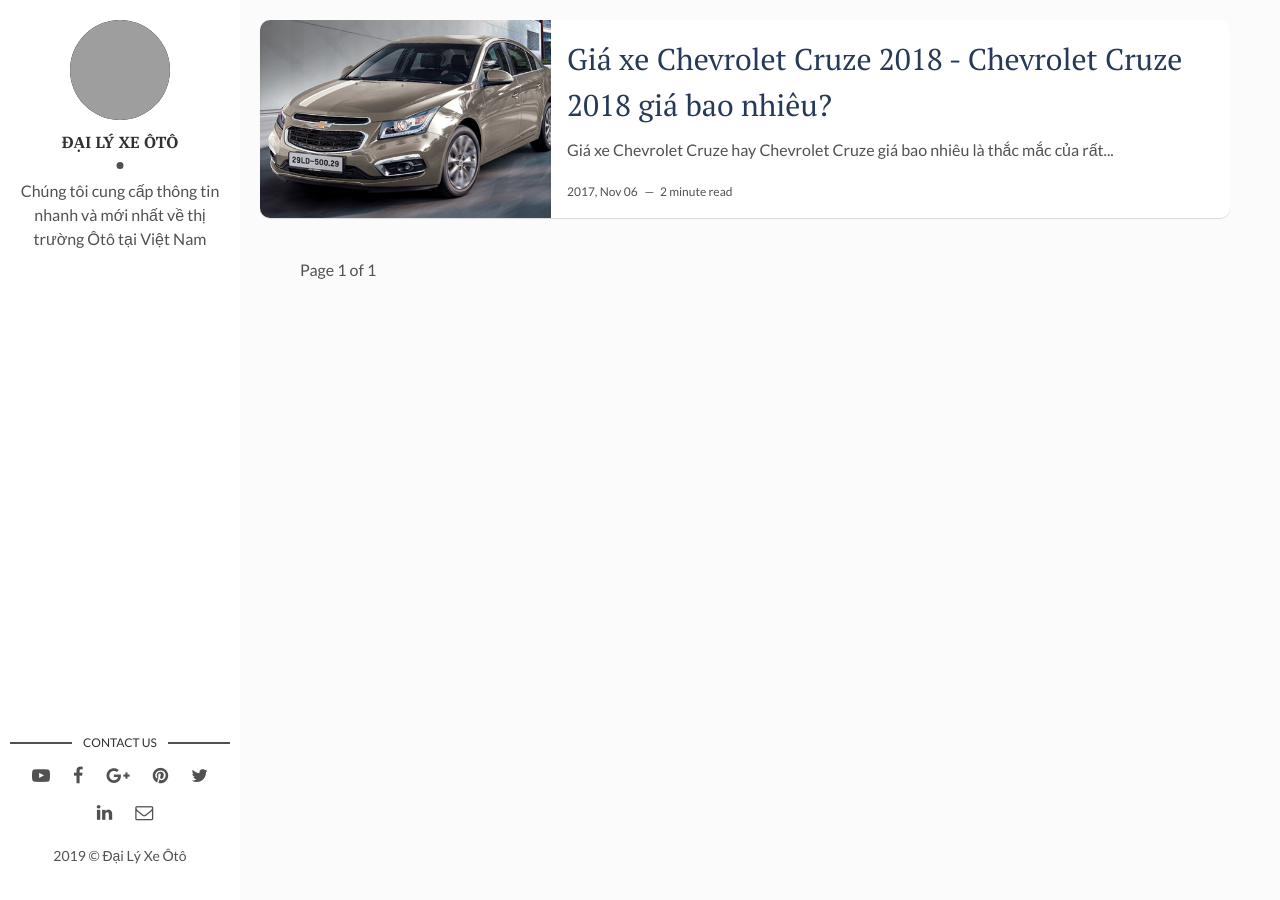
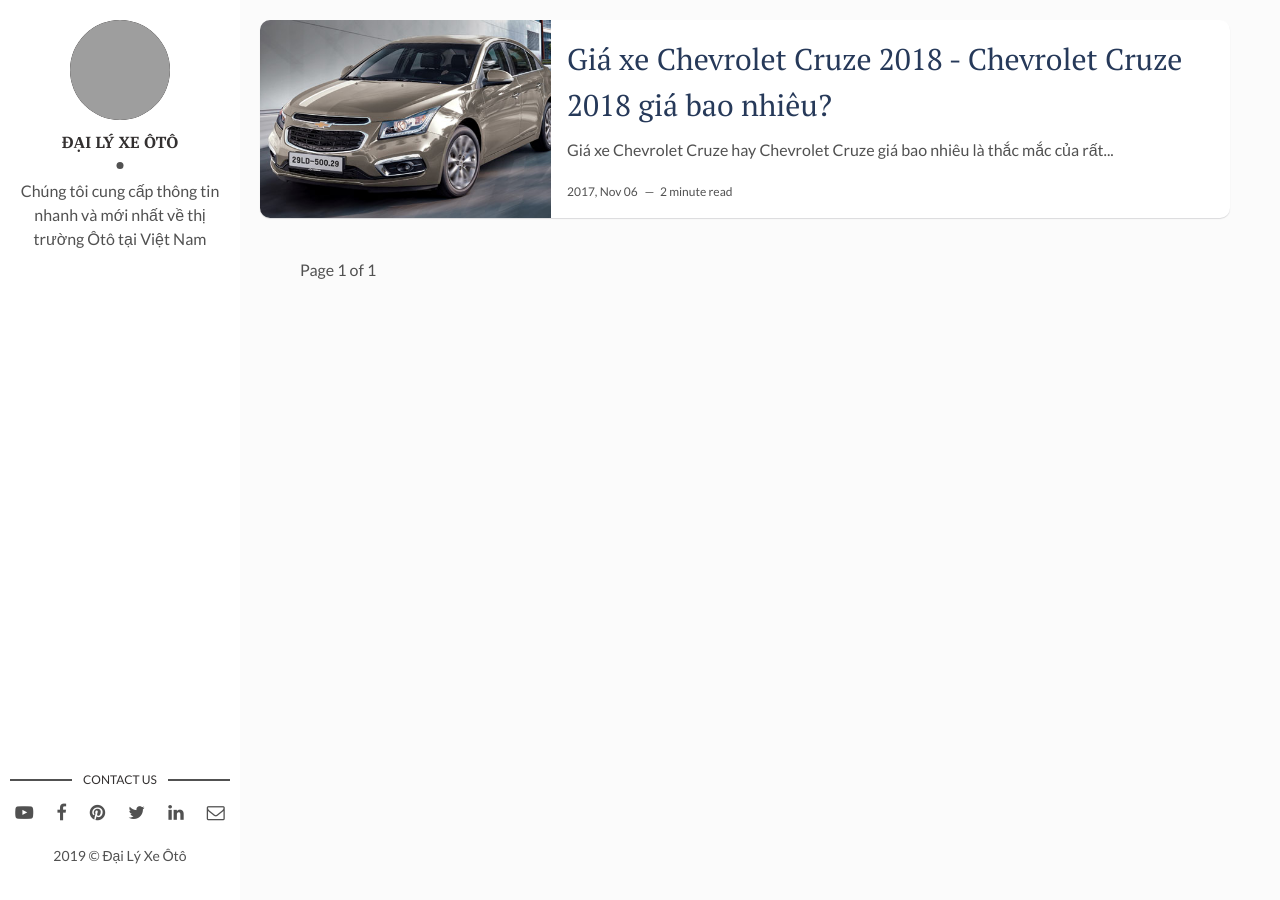
Before and after one commit to dailyxe/dailyxe.github.io, a Jekyll site: the page built from index.html, in a window 1280 px wide. Built offline with Jekyll 4.4.1, drawn with Linux system fonts in a browser that asks for light colours; the list of posts is cut into pages by our own code; grey boxes are pictures that could not be loaded.

Commit message:
Update main.html

```diff
--- a/_layouts/main.html
+++ b/_layouts/main.html
@@ -22,9 +22,6 @@ layout: default
         {% if site.facebook %}
           <li class="facebook"><a href="https://facebook.com/{{ site.facebook }}" target="_blank"><i class="fa fa-facebook"></i></a></li>
         {% endif %}
-        {% if site.google-plus %}
-          <li class="google-plus"><a href="https://plus.google.com/{{ site.google-plus }}" target="_blank"><i class="fa fa-google-plus"></i></a></li>
-        {% endif %}
         {% if site.pinterest %}
           <li class="pinterest"><a href="https://pinterest.com/{{ site.pinterest }}" target="_blank"><i class="fa fa-pinterest"></i></a></li>
         {% endif %}
@@ -37,7 +34,7 @@ layout: default
         {% if site.email %}
           <li class="email"><a href="mailto:{{site.email}}"><i class="fa fa-envelope-o"></i></a></li>
         {% else %}
-          <li class="email"><a href="mailto:thainguyen@gianhangvn.com"><i class="fa fa-envelope-o" aria-hidden="true"></i></a></li>
+          <li class="email"><a href="mailto:hotro@dailyxe.com.vn"><i class="fa fa-envelope-o" aria-hidden="true"></i></a></li>
         {% endif %}
       </ul>
     </section> <!-- End Section Contact -->
```
